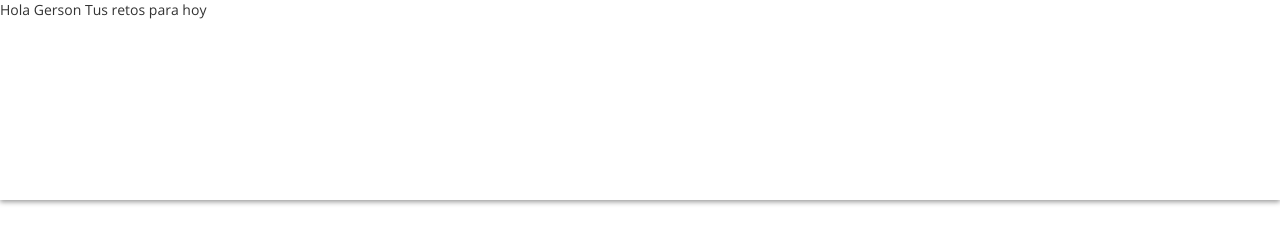
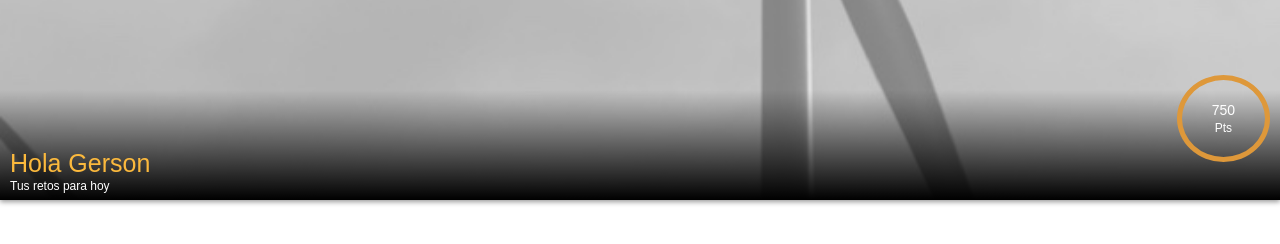
Before and after one commit to marialvarez/EcoFriends, a website: page www/index.html at #/retosParaHoy in a window 1280 px wide. Drawn offline with nearby package versions, Linux system fonts and the light colour scheme; files whose address does not match are found by name; a web font is replaced by a local one.

Commit message:
portada done

```diff
--- a/www/css/main.css
+++ b/www/css/main.css
@@ -13,9 +13,20 @@
     src: url(../fonts/Open_Sans/OpenSans-Semibold.ttf);
     font-weight: bold;
 }
-
-.registro h1{
-    font-family: 'Open-Sans';
-    font-weight: lighter;
-    font-size: 100px;
+/*-----------------PORTADA-----------------------*/
+* {
+    font-family: 'Opens-Sans', sans-serif;
 }
+.portada .info {
+    position: relative;
+    bottom: 0;
+    height: 110px;
+}
+.portada .points{
+    border-radius: 100%;
+    border: 5px solid #de983a;
+    padding: 20px 30px;
+    float: right;
+    position: relative;
+    bottom: 120px;
+}
--- a/www/pages/retosParaHoy.html
+++ b/www/pages/retosParaHoy.html
@@ -1,11 +1,19 @@
 <div class="portada" class="text-center">
-	<div class="card header">
-	    <span>Hola Gerson</span>
-	    <span>Tus retos para hoy</span>
+	<div class="card header" style="background-image:url(img/bg_home.jpg)">
+        <div class="header-slide slick"></div>
+            <div class="info">
+                <div>
+                    <h1 class="title">Hola Gerson</h1>
+                    <p>Tus retos para hoy</p>
+                </div>
 
-	</div>
-	<div>
+                <div class="points text-center">
+                    <span>750</span>
+                    <p>Pts</p>
+                </div>
+            </div>
+
+    </div>
 
 
-	</div>
 </div>
```
